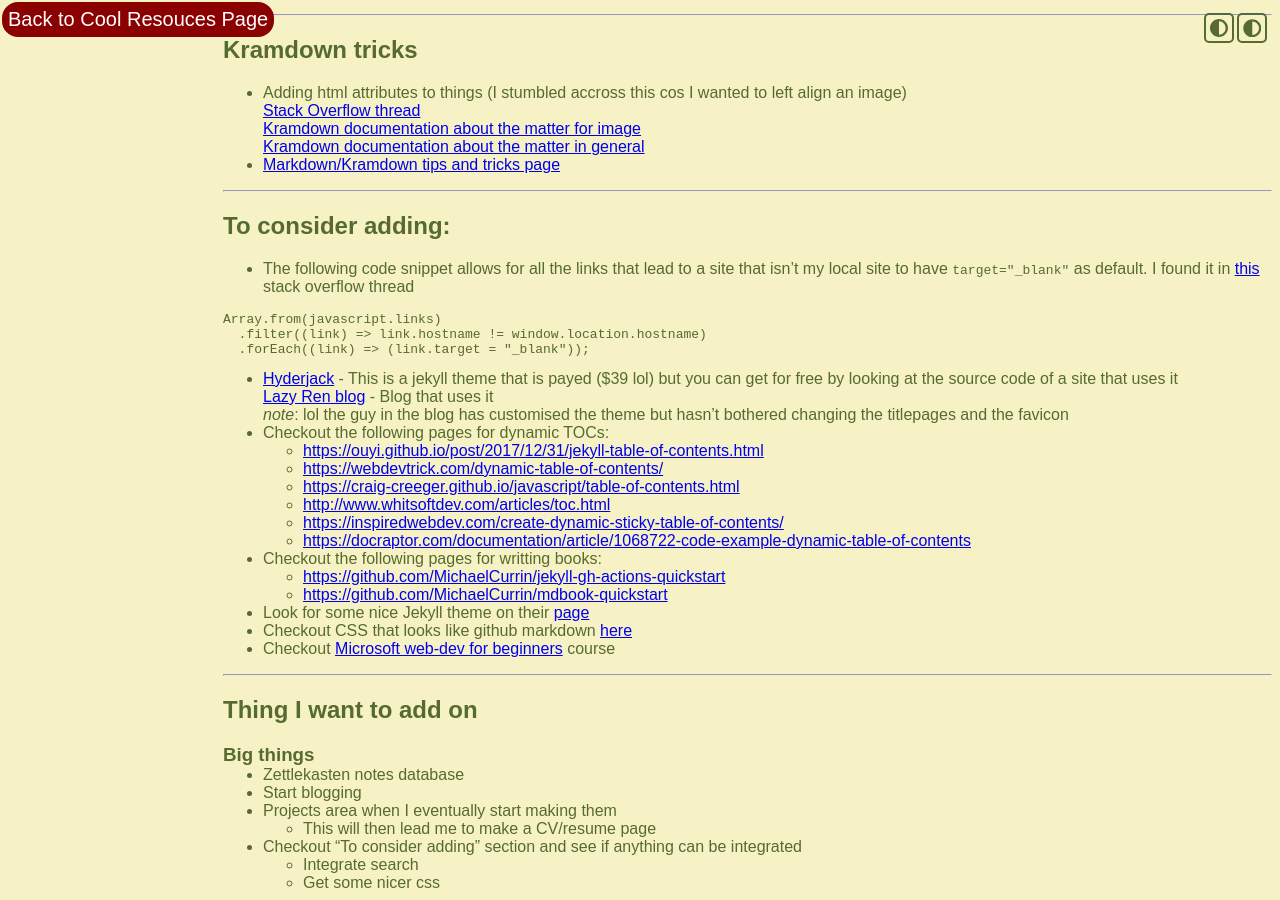
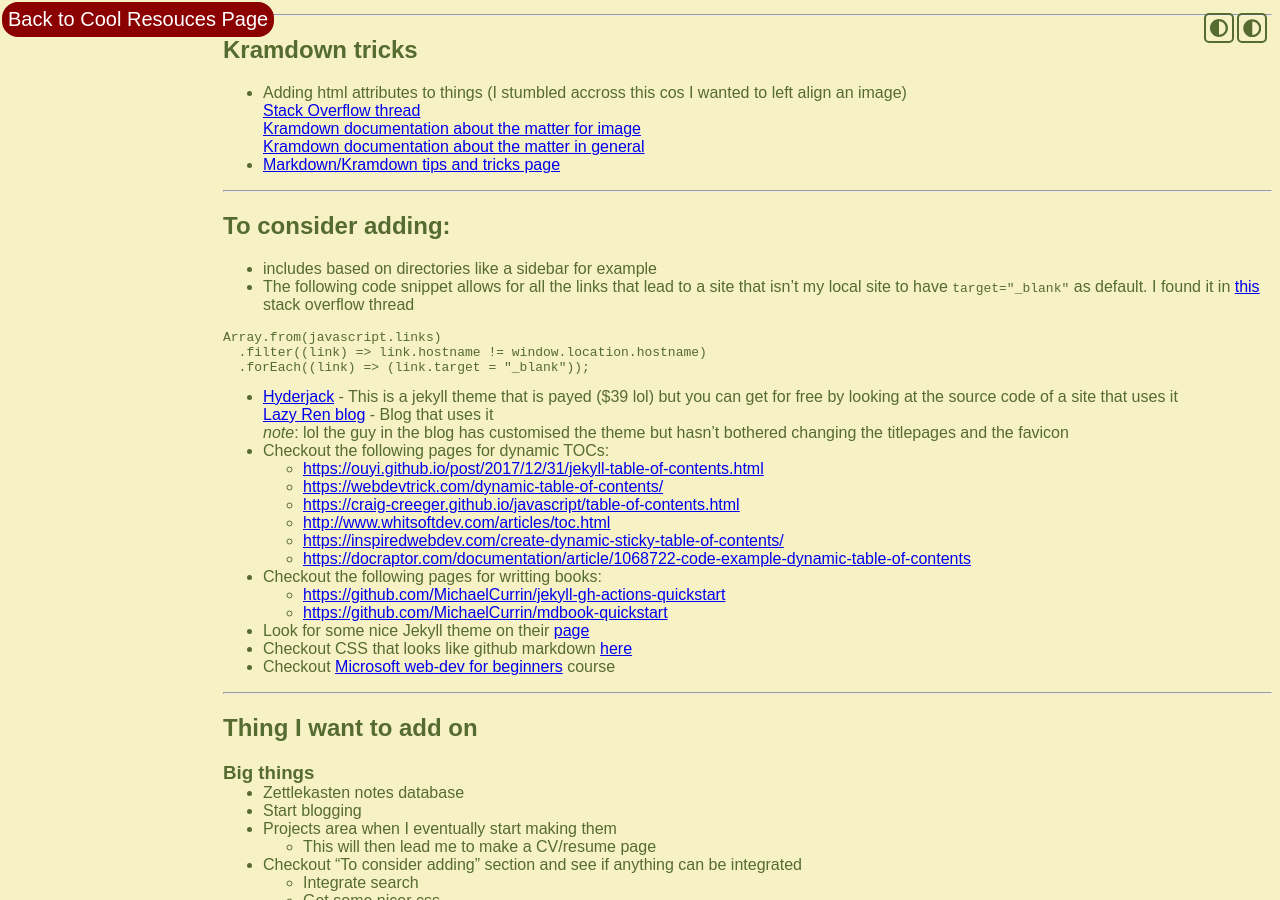
Before and after one commit to GiulianoPalazzi/giulianopalazzi.github.io, a Jekyll site: the page built from resources/used_this_website.md, in a window 1280 px wide and 900 px high, scrolled down 710 px. Built offline with Jekyll 4.4.1, drawn with Linux system fonts in a browser that asks for light colours; nearby versions of some CDN libraries.

Commit message:
added to try to include includes based on directories to resources used by this website page

```diff
--- a/resources/used_this_website.md
+++ b/resources/used_this_website.md
@@ -56,6 +56,7 @@ Flip Icon button svg links
 
 ## To consider adding:
 
+- includes based on directories like a sidebar for example
 - The following code snippet allows for all the links that lead to a site that isn't my local site to have `target="_blank"` as default.
   I found it in [this](https://stackoverflow.com/questions/4425198/can-i-create-links-with-target-blank-in-markdown){:target="\_blank"} stack overflow thread
 
```
